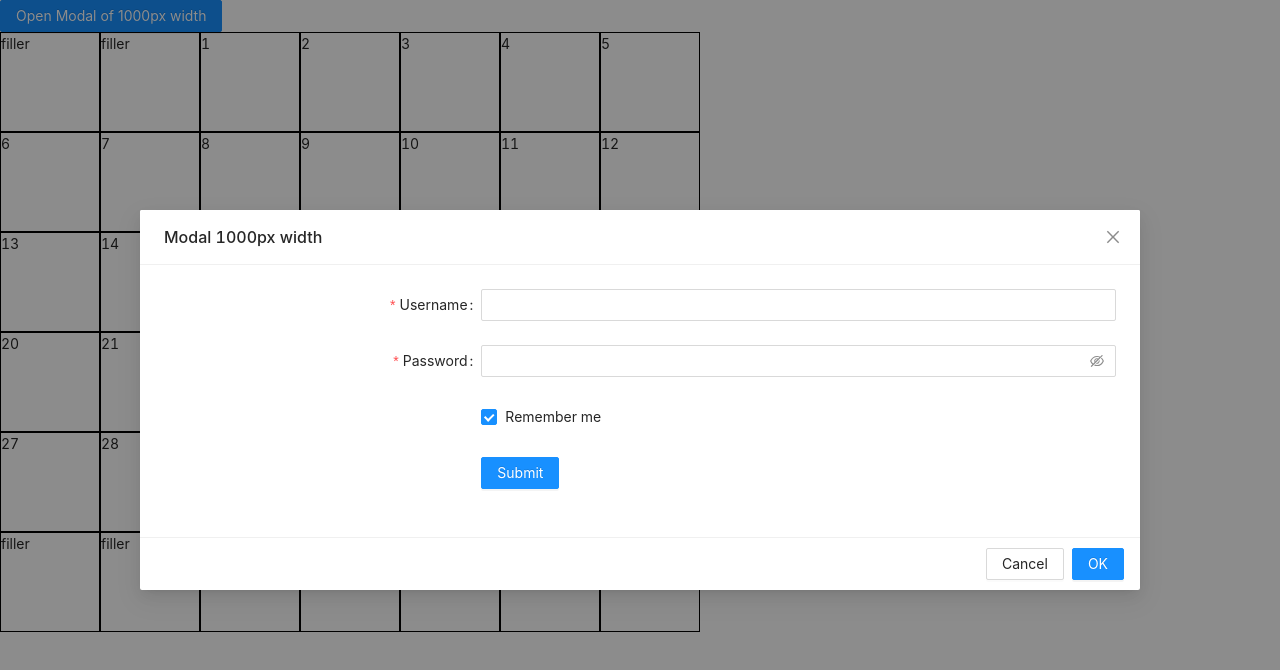
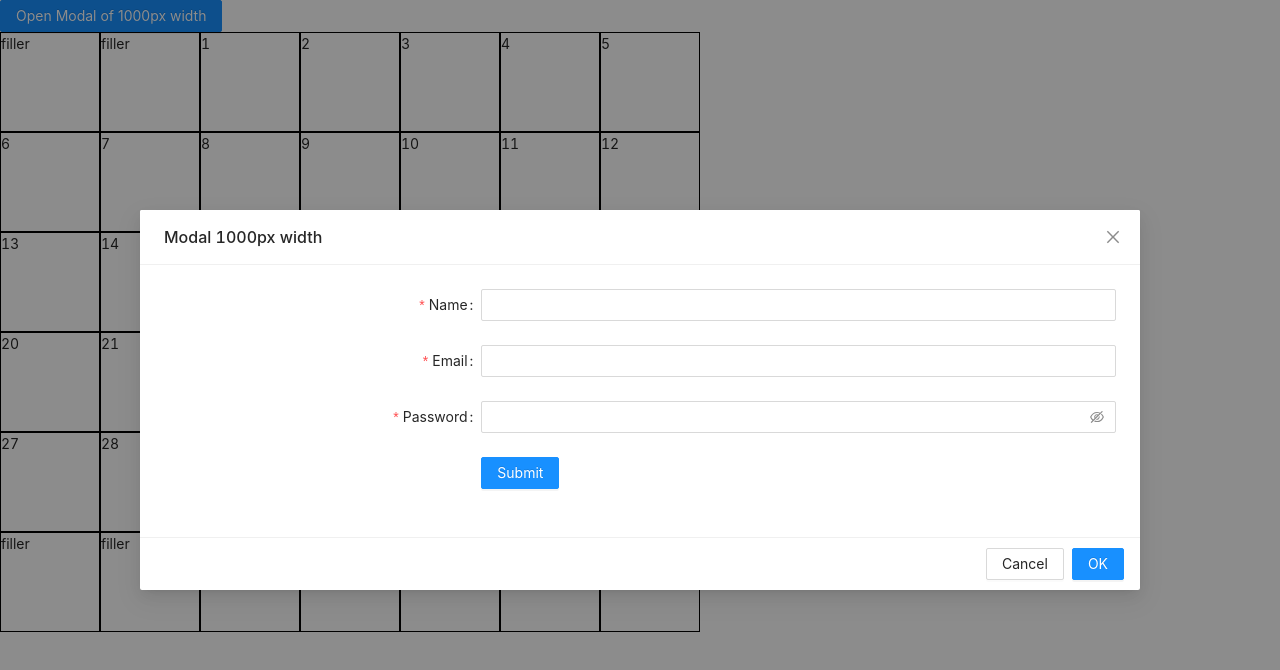
Before and after one commit to unanswerable-hog-splatch/plant-app, a React (Create React App) app: page / in a window 1280 px wide. Both pictures are taken after a click on the button "Open Modal of 1000px width". Shown: the top 670 px of the page. Built offline with nearby package versions, Linux system fonts and the light colour scheme.

Commit message:
adding to signup form

```diff
--- a/src/components/nav/SignupForm.js
+++ b/src/components/nav/SignupForm.js
@@ -27,12 +27,25 @@ import { Form, Input, Button, Checkbox } from 'antd';
                 autoComplete="off"
             >
                 <Form.Item
-                    label="Username"
-                    name="username"
+                    label="Name"
+                    name="name"
                     rules={[
                         {
                             required: true,
-                            message: 'Please input your username!',
+                            message: 'Please input your name!',
+                        },
+                    ]}
+                >
+                    <Input />
+                </Form.Item>
+
+                <Form.Item
+                    label="Email"
+                    name="email"
+                    rules={[
+                        {
+                            required: true,
+                            message: 'Please input your email!',
                         },
                     ]}
                 >
@@ -52,7 +65,7 @@ import { Form, Input, Button, Checkbox } from 'antd';
                     <Input.Password />
                 </Form.Item>
 
-                <Form.Item
+                {/* <Form.Item
                     name="remember"
                     valuePropName="checked"
                     wrapperCol={{
@@ -61,7 +74,7 @@ import { Form, Input, Button, Checkbox } from 'antd';
                     }}
                 >
                     <Checkbox>Remember me</Checkbox>
-                </Form.Item>
+                </Form.Item> */}
 
                 <Form.Item
                     wrapperCol={{
```
